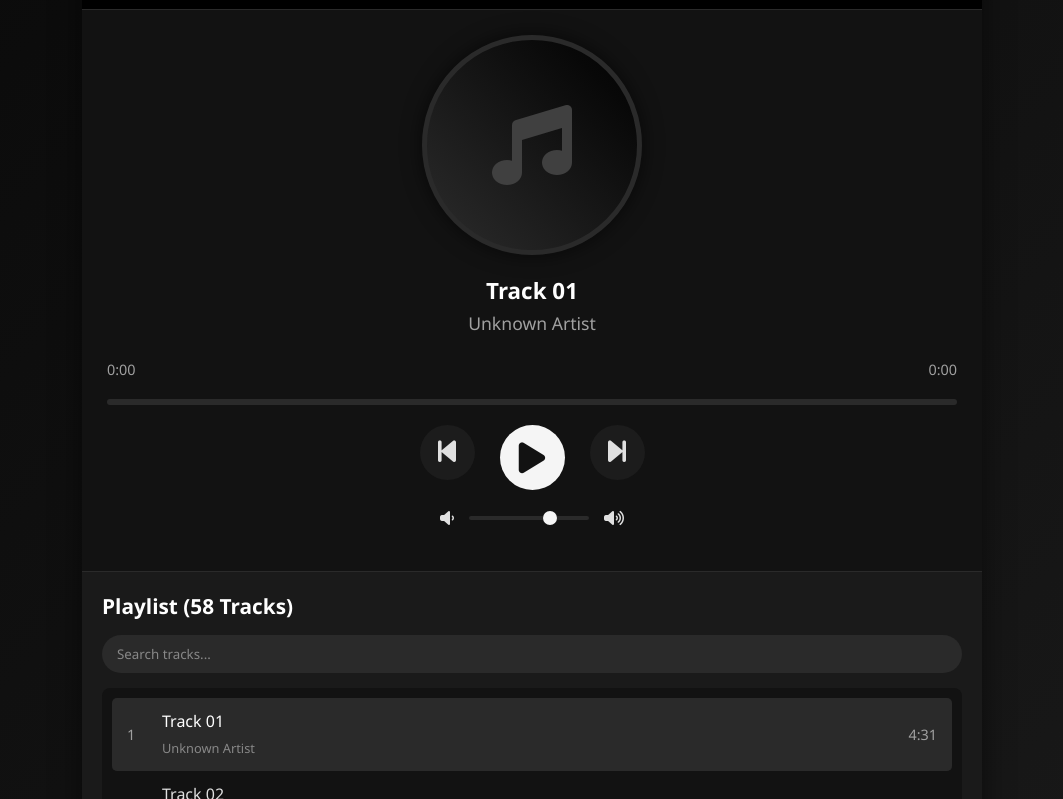
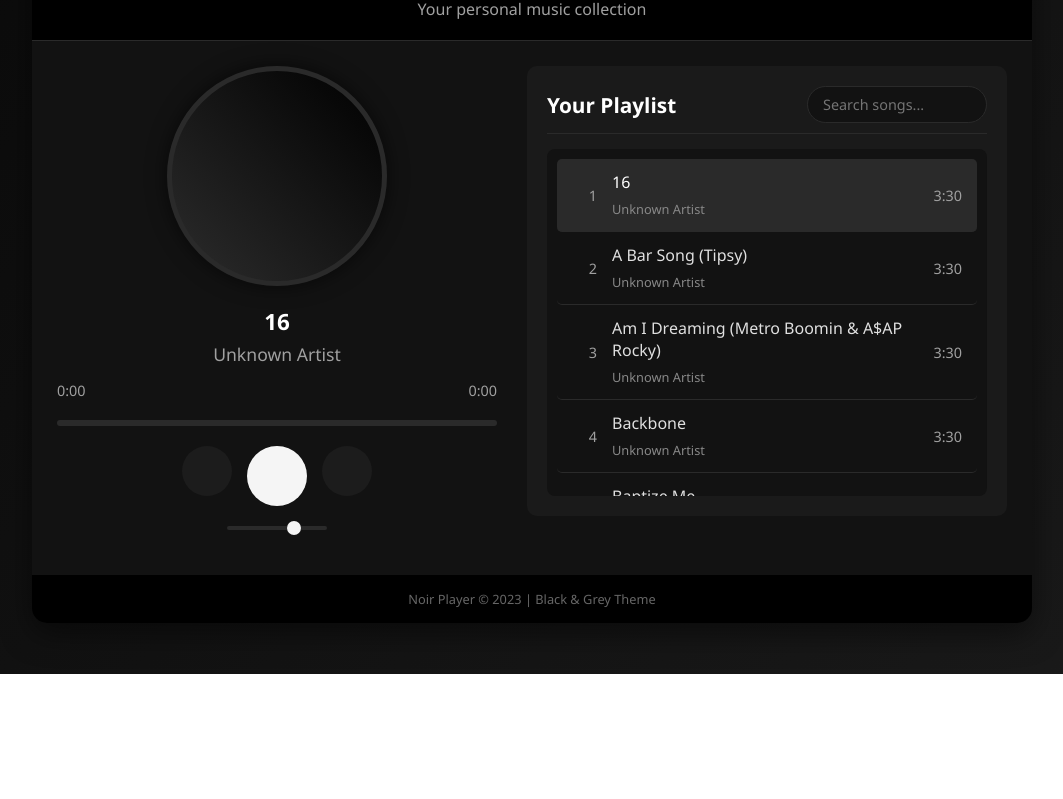
Before and after one commit to 7897-E/Offline-Web-Player, a plain HTML site: page index.html in a window 1280 px wide. Shown: the part 126-925 px from the top of the page, without its empty margins (108-1171 px from the left). After the commit the page ends 800 px from the top, so only its background shows below. Drawn offline with Linux system fonts and the light colour scheme.

Commit message:
Update index.html

```diff
--- a/index.html
+++ b/index.html
@@ -3,8 +3,7 @@
 <head>
     <meta charset="UTF-8">
     <meta name="viewport" content="width=device-width, initial-scale=1.0">
-    <title>Player | Black & Grey Music</title>
-    <link rel="stylesheet" href="https://cdnjs.cloudflare.com/ajax/libs/font-awesome/6.4.0/css/all.min.css">
+    <title>Noir Player | Black & Grey Music</title>
     <style>
         * {
             margin: 0;
@@ -25,7 +24,7 @@
 
         .container {
             width: 100%;
-            max-width: 900px;
+            max-width: 1000px;
             background: #121212;
             border-radius: 15px;
             overflow: hidden;
@@ -53,11 +52,13 @@
 
         .player-container {
             padding: 25px;
+            display: flex;
+            gap: 30px;
         }
 
         .now-playing {
+            flex: 1;
             text-align: center;
-            margin-bottom: 25px;
         }
 
         .album-art {
@@ -125,7 +126,7 @@
         .controls {
             display: flex;
             justify-content: center;
-            gap: 25px;
+            gap: 15px;
             margin-bottom: 20px;
         }
 
@@ -133,7 +134,7 @@
             background: none;
             border: none;
             color: #e0e0e0;
-            font-size: 1.8rem;
+            font-size: 1.5rem;
             cursor: pointer;
             padding: 12px;
             border-radius: 50%;
@@ -142,8 +143,8 @@
             display: flex;
             justify-content: center;
             align-items: center;
-            width: 55px;
-            height: 55px;
+            width: 50px;
+            height: 50px;
         }
 
         .btn:hover {
@@ -154,9 +155,9 @@
         .btn-play {
             background: #f5f5f5;
             color: #121212;
-            font-size: 2.2rem;
-            width: 65px;
-            height: 65px;
+            font-size: 1.8rem;
+            width: 60px;
+            height: 60px;
         }
 
         .btn-play:hover {
@@ -173,7 +174,7 @@
         }
 
         .volume-slider {
-            width: 120px;
+            width: 100px;
             -webkit-appearance: none;
             height: 4px;
             border-radius: 5px;
@@ -190,22 +191,49 @@
             cursor: pointer;
         }
 
-        .playlist {
+        .playlist-section {
+            flex: 1;
             background: #1a1a1a;
             padding: 20px;
-            border-top: 1px solid #2a2a2a;
+            border-radius: 10px;
+            max-height: 450px;
+            display: flex;
+            flex-direction: column;
         }
 
-        .playlist h2 {
+        .playlist-header {
+            display: flex;
+            justify-content: space-between;
+            align-items: center;
             margin-bottom: 15px;
+            padding-bottom: 10px;
+            border-bottom: 1px solid #2a2a2a;
+        }
+
+        .playlist-header h2 {
             color: #ffffff;
             font-size: 1.3rem;
         }
 
+        .search-box {
+            background: #121212;
+            border: 1px solid #2a2a2a;
+            border-radius: 20px;
+            padding: 8px 15px;
+            color: #e0e0e0;
+            width: 180px;
+            font-size: 0.9rem;
+        }
+
+        .search-box:focus {
+            outline: none;
+            border-color: #f5f5f5;
+        }
+
         .track-list {
             list-style: none;
-            max-height: 300px;
             overflow-y: auto;
+            flex: 1;
             border-radius: 8px;
             background: #121212;
             padding: 10px;
@@ -257,7 +285,8 @@
         .track-number {
             font-size: 0.9rem;
             color: #a0a0a0;
-            width: 20px;
+            width: 25px;
+            text-align: right;
         }
 
         .track-details {
@@ -280,32 +309,22 @@
             font-size: 0.9rem;
         }
 
-        .search-container {
-            margin-bottom: 15px;
-            display: flex;
-            gap: 10px;
-        }
-
-        .search-input {
-            flex: 1;
-            padding: 10px 15px;
-            border-radius: 25px;
-            border: none;
-            background: #2a2a2a;
-            color: #e0e0e0;
-            outline: none;
-        }
-
-        .search-input::placeholder {
-            color: #888;
-        }
-
         footer {
             text-align: center;
             padding: 15px;
             background: #000;
             color: #666;
             font-size: 0.8rem;
+        }
+
+        @media (max-width: 768px) {
+            .player-container {
+                flex-direction: column;
+            }
+
+            .playlist-section {
+                max-height: 300px;
+            }
         }
 
         @media (max-width: 600px) {
@@ -327,19 +346,29 @@
             }
 
             .controls {
-                gap: 15px;
+                gap: 10px;
             }
 
             .btn {
-                width: 50px;
-                height: 50px;
+                width: 45px;
+                height: 45px;
+                font-size: 1.3rem;
+            }
+
+            .btn-play {
+                width: 55px;
+                height: 55px;
                 font-size: 1.5rem;
             }
 
-            .btn-play {
-                width: 60px;
-                height: 60px;
-                font-size: 1.8rem;
+            .playlist-header {
+                flex-direction: column;
+                gap: 10px;
+                align-items: flex-start;
+            }
+
+            .search-box {
+                width: 100%;
             }
         }
     </style>
@@ -347,8 +376,8 @@
 <body>
     <div class="container">
         <header>
-            <h1>PLAYER</h1>
-            <p class="tagline">Music</p>
+            <h1>NOIR PLAYER</h1>
+            <p class="tagline">Your personal music collection</p>
         </header>
 
         <div class="player-container">
@@ -358,7 +387,6 @@
                 </div>
                 <p class="track-info">Select a song</p>
                 <p class="artist">Unknown Artist</p>
-            </div>
 
                 <div class="time-display">
                     <span id="current-time">0:00</span>
@@ -382,14 +410,15 @@
                 </div>
             </div>
 
-        <div class="playlist">
-            <h2>Playlist (58 Tracks)</h2>
-            <div class="search-container">
-                <input type="text" class="search-input" placeholder="Search tracks...">
+            <div class="playlist-section">
+                <div class="playlist-header">
+                    <h2>Your Playlist</h2>
+                    <input type="text" class="search-box" placeholder="Search songs...">
                 </div>
                 <ul class="track-list">
                     <!-- Playlist items will be generated by JavaScript -->
                 </ul>
+            </div>
         </div>
 
         <footer>
@@ -398,18 +427,62 @@
     </div>
 
     <script>
+        // Your MP3 files list
+        const mp3Files = [
+            "16.mp3",
+            "A Bar Song (Tipsy).mp3",
+            "Am I Dreaming (Metro Boomin & A$AP Rocky).mp3",
+            "Backbone.mp3",
+            "Baptize Me.mp3",
+            "Broken Bones.mp3",
+            "Call Out My Name.mp3",
+            "Calm Down.mp3",
+            "De la Vida Como Película, Tragedia, Comedia y Más.mp3",
+            "Devil In Your Eye.mp3",
+            "Energy.mp3",
+            "Everybody.mp3",
+            "Everyday (feat. Rod Stewart, Miguel & Mark Ronson).mp3",
+            "Expectations.mp3",
+            "Good News.mp3",
+            "Hand Me Downs.mp3"
+        ];
+
+        // Function to extract title and artist from filename
+        function getTrackInfo(filename) {
+            // Remove .mp3 extension
+            let name = filename.replace('.mp3', '');
+
+            // Try to extract artist if present in parentheses
+            let title = name;
+            let artist = "Unknown Artist";
+
+            // Check for featuring artists or other indicators
+            if (name.includes('(feat.')) {
+                const featIndex = name.indexOf('(feat.');
+                title = name.substring(0, featIndex).trim();
+                artist = name.substring(featIndex).replace('(feat.', '').replace(')', '').trim();
+            } else if (name.includes('-')) {
+                const parts = name.split('-');
+                if (parts.length >= 2) {
+                    artist = parts[0].trim();
+                    title = parts[1].trim();
+                }
+            }
+
+            return { title, artist };
+        }
+
         document.addEventListener('DOMContentLoaded', function() {
-            // Generate 58 tracks with placeholder data
-            const tracks = [];
-            for (let i = 1; i <= 58; i++) {
-                const trackNum = i < 10 ? `0${i}` : i;
-                tracks.push({
-                    title: `Track ${trackNum}`,
-                    artist: "Unknown Artist",
-                    file: `track-${trackNum}.mp3`,
-                    duration: `${Math.floor(Math.random() * 4) + 1}:${Math.floor(Math.random() * 60).toString().padStart(2, '0')}`
+            // Create tracks array from MP3 files
+            const tracks = mp3Files.map((file, index) => {
+                const { title, artist } = getTrackInfo(file);
+                return {
+                    title,
+                    artist,
+                    file: file,
+                    duration: "3:30" // Placeholder duration
+                };
             });
-            }
 
             // Audio element
             const audio = new Audio();
@@ -428,7 +501,7 @@
             const currentArtistEl = document.querySelector('.artist');
             const volumeSlider = document.querySelector('.volume-slider');
             const trackList = document.querySelector('.track-list');
-            const searchInput = document.querySelector('.search-input');
+            const searchBox = document.querySelector('.search-box');
 
             // Initialize player
             function initPlayer() {
@@ -446,24 +519,7 @@
                 audio.addEventListener('ended', nextTrack);
                 progressContainer.addEventListener('click', setProgress);
                 volumeSlider.addEventListener('input', setVolume);
-                searchInput.addEventListener('input', filterTracks);
-            }
-
-            // Filter tracks based on search input
-            function filterTracks() {
-                const searchTerm = searchInput.value.toLowerCase();
-                const items = document.querySelectorAll('.track-item');
-
-                items.forEach((item, index) => {
-                    const title = tracks[index].title.toLowerCase();
-                    const artist = tracks[index].artist.toLowerCase();
-
-                    if (title.includes(searchTerm) || artist.includes(searchTerm)) {
-                        item.style.display = 'flex';
-                    } else {
-                        item.style.display = 'none';
-                    }
-                });
+                searchBox.addEventListener('input', filterTracks);
             }
 
             // Render playlist
@@ -497,6 +553,23 @@
                 });
             }
 
+            // Filter tracks based on search input
+            function filterTracks() {
+                const searchText = searchBox.value.toLowerCase();
+                const items = document.querySelectorAll('.track-item');
+
+                items.forEach((item, index) => {
+                    const title = tracks[index].title.toLowerCase();
+                    const artist = tracks[index].artist.toLowerCase();
+
+                    if (title.includes(searchText) || artist.includes(searchText)) {
+                        item.style.display = 'flex';
+                    } else {
+                        item.style.display = 'none';
+                    }
+                });
+            }
+
             // Highlight active track
             function highlightActiveTrack() {
                 const items = document.querySelectorAll('.track-item');
@@ -511,16 +584,11 @@
 
             // Load track
             function loadTrack(index) {
+                // Set the audio source to the MP3 file
                 audio.src = tracks[index].file;
                 currentTrackEl.textContent = tracks[index].title;
                 currentArtistEl.textContent = tracks[index].artist;
                 highlightActiveTrack();
-
-                // Scroll to active track in playlist
-                const activeItem = document.querySelector('.track-item.active');
-                if (activeItem) {
-                    activeItem.scrollIntoView({ behavior: 'smooth', block: 'nearest' });
-                }
             }
 
             // Play track
```
Lines whose indentation alone changed are shown as unchanged.
